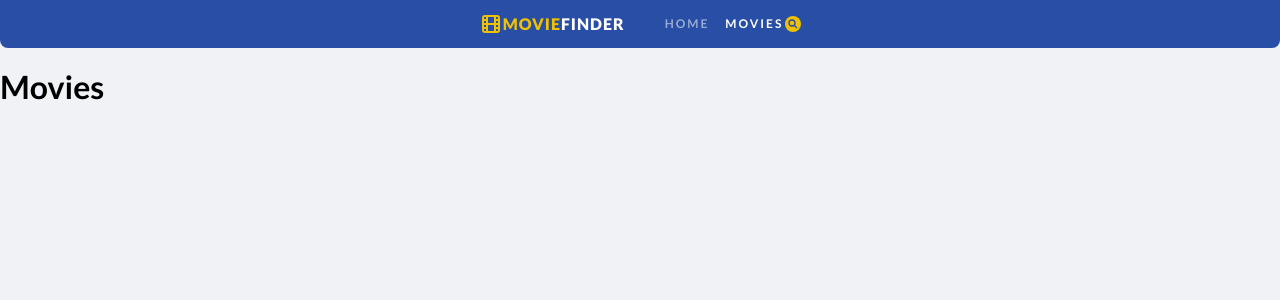
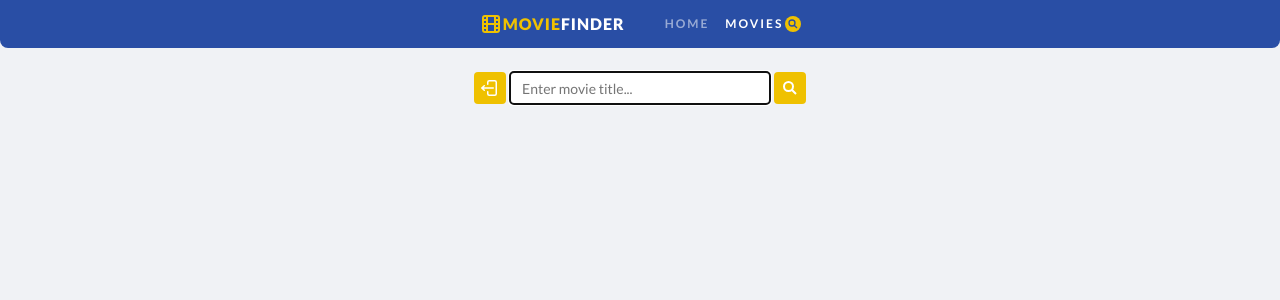
Before and after one commit to PavloLysiuk/goit-react-hw-05-movies, a React (Create React App) app: page /movies in a window 1280 px wide. Shown: the top 300 px of the page. Built offline with nearby package versions, Linux system fonts and the light colour scheme.

Commit message:
add details page

```diff
--- a/package.json
+++ b/package.json
@@ -12,6 +12,7 @@
     "react": "^18.1.0",
     "react-dom": "^18.1.0",
     "react-icons": "^4.11.0",
+    "react-loader-spinner": "^5.4.5",
     "react-router-dom": "^6.16.0",
     "react-scripts": "5.0.1",
     "styled-components": "^6.0.8",
--- a/src/api/api.js
+++ b/src/api/api.js
@@ -22,6 +22,7 @@ export const fetchMovie = async movieName => {
   return resp.data;
 };
 
+
 export const fetchDetails = async id => {
   const url = `/movie/${id}?language=en-US`;
   const resp = await axios.get(url, { headers });
--- a/src/components/app/App.jsx
+++ b/src/components/app/App.jsx
@@ -1,6 +1,7 @@
-import { lazy } from 'react';
+import { lazy, Suspense } from 'react';
 import { Routes, Route } from 'react-router-dom';
 import { Layout } from 'components/Layout/Layout';
+import { Blocks } from 'react-loader-spinner';
 
 const Home = lazy(() => import('pages/Home/Home'));
 const Movies = lazy(() => import('pages/Movies/Movies'));
@@ -10,6 +11,22 @@ const Reviews = lazy(() => import('components/Reviews/Reviews'));
 
 export const App = () => {
   return (
+    <Suspense
+      fallback={
+        <Blocks
+          visible={true}
+          height="180"
+          width="180"
+          ariaLabel="blocks-loading"
+          wrapperStyle={{
+            margin: '0 auto',
+            display: 'flex',
+            height: '100vh',
+          }}
+          wrapperClass="blocks-wrapper"
+        />
+      }
+    >
       <Routes>
         <Route path="/" element={<Layout />}>
           <Route index element={<Home />} />
@@ -21,5 +38,6 @@ export const App = () => {
           <Route path="*" element={<Home />} />
         </Route>
       </Routes>
+    </Suspense>
   );
 };
--- a/src/pages/Home/Home.jsx
+++ b/src/pages/Home/Home.jsx
@@ -4,13 +4,13 @@ import { fetchTrending } from 'api/api';
 import { MovieListWrapper, Title } from './Home.styled';
 
 const Home = () => {
-  const [trending, setTrending] = useState([]);
+  const [moviesList, setMoviesList] = useState([]);
 
   useEffect(() => {
     const getTrending = async () => {
       try {
         const { results } = await fetchTrending();
-        setTrending(results);
+        setMoviesList(results);
       } catch (error) {
         console.log('error', error);
       }
@@ -21,10 +21,12 @@ const Home = () => {
 
   return (
     <main>
-      <Title>Trending today</Title>
-      <MovieListWrapper>
-        <MoviesList moviesList={trending} />
-      </MovieListWrapper>
+      <section>
+        <Title>Trending today</Title>
+        <MovieListWrapper>
+          <MoviesList moviesList={moviesList} />
+        </MovieListWrapper>
+      </section>
     </main>
   );
 };
--- a/src/pages/MovieDetails/MovieDetails.jsx
+++ b/src/pages/MovieDetails/MovieDetails.jsx
@@ -1,5 +1,71 @@
-const MovieDetails = () => {
-  return <h1>MovieDetails</h1>;
-};
+import React, { useEffect, useState } from 'react';
+import { useParams, useNavigate, Outlet } from 'react-router-dom';
+import { fetchDetails } from 'api/api';
+import { HiMiniArrowRightOnRectangle } from 'react-icons/hi2';
+import {
+  BackButton,
+  SectionWrapper,
+  ContentWrapper,
+  InfoWrapper,
+  CastAndOverviewWrapper,
+  Image,
+  Title,
+  Link,
+} from 'pages/MovieDetails/MovieDetails.styled';
+
+function MovieDetails() {
+  const [movie, setMovie] = useState({});
+  const { movieId } = useParams();
+  const navigate = useNavigate();
+
+  useEffect(() => {
+    async function fetchMovie() {
+      const movieDetails = await fetchDetails(movieId);
+      setMovie(movieDetails);
+    }
+
+    fetchMovie();
+  }, [movieId]);
+
+  const goBack = () => navigate(-1);
+
+  return (
+    <SectionWrapper>
+      <ContentWrapper>
+        <Image
+          src={`https://image.tmdb.org/t/p/original${movie.poster_path}`}
+          alt=""
+          width="300"
+        />
+        <InfoWrapper>
+          <BackButton type="button" onClick={goBack}>
+            <HiMiniArrowRightOnRectangle />
+          </BackButton>
+          <Title>{movie.title}</Title>
+          {movie.original_title !== movie.title && (
+            <Title>{movie.original_title ?? movie.name}</Title>
+          )}
+          <p>{movie.overview}</p>
+          {movie.release_date && <p>Release date: {movie.release_date}</p>}
+          {movie.popularity && <p>Popularity: {movie.popularity}</p>}
+          {movie.vote_average && (
+            <p>
+              <span>IMDB</span> {movie.vote_average.toFixed(1)} (
+              {movie.vote_count})
+            </p>
+          )}
+          <a href={movie.homepage} target="_blank" rel="noreferrer">
+            Homepage
+          </a>
+        </InfoWrapper>
+      </ContentWrapper>
+      <CastAndOverviewWrapper>
+        <Link to="cast">Cast</Link>
+        <Link to="reviews">Reviews</Link>
+      </CastAndOverviewWrapper>
+      <Outlet />
+    </SectionWrapper>
+  );
+}
 
 export default MovieDetails;
--- a/src/pages/MovieDetails/MovieDetails.styled.js
+++ b/src/pages/MovieDetails/MovieDetails.styled.js
@@ -0,0 +1,87 @@
+import { styled } from 'styled-components';
+import { NavLink } from 'react-router-dom';
+
+export const SectionWrapper = styled.section`
+  margin: 40px auto;
+  padding: 0 24px;
+  max-width: 1400px;
+`;
+
+export const ContentWrapper = styled.div`
+  display: flex;
+  gap: 24px;
+`;
+
+export const InfoWrapper = styled.div`
+  display: flex;
+  flex-direction: column;
+  gap: 24px;
+  p {
+    color: #294ea5;
+  }
+  span {
+    background-color: #efc100;
+    color: #ffffff;
+    padding: 4px 8px;
+    border-radius: 4px;
+  }
+`;
+
+export const CastAndOverviewWrapper = styled.div`
+  margin-top: 24px;
+  display: flex;
+  gap: 24px;
+`;
+
+export const Image = styled.img`
+  width: 380px;
+  border-radius: 16px;
+`;
+
+export const Title = styled.h2`
+  margin: 0;
+  line-height: 1;
+  color: #294ea5;
+`;
+
+export const BackButton = styled.button`
+  margin-right: 4px;
+  padding: 0;
+  display: flex;
+  align-items: center;
+  justify-content: center;
+  width: 32px;
+  height: 32px;
+  border: none;
+  border-radius: 4px;
+  background-color: #efc100;
+  cursor: pointer;
+  transition: background-color 200ms cubic-bezier(0.4, 0, 0.2, 1);
+
+  &:hover {
+    background-color: #ff9f00;
+  }
+
+  svg {
+    width: 20px;
+    height: 20px;
+    rotate: 180deg;
+
+    path {
+      fill: #ffffff;
+    }
+  }
+`;
+
+export const Link = styled(NavLink)`
+  text-decoration: none;
+  text-transform: uppercase;
+  color: #294ea5;
+  transition: color 200ms cubic-bezier(0.4, 0, 0.2, 1),
+    background-color 200ms cubic-bezier(0.4, 0, 0.2, 1);
+  &.active,
+  &:hover,
+  &:focus {
+    color: #ff9f00;
+  }
+`;
--- a/src/pages/Movies/Movie.styled.js
+++ b/src/pages/Movies/Movie.styled.js
@@ -0,0 +1,81 @@
+import { styled } from 'styled-components';
+
+export const MovieListWrapper = styled.div`
+  margin: 0 auto 40px;
+  padding: 24px 0;
+  display: flex;
+  flex-wrap: wrap;
+  justify-content: center;
+  align-items: center;
+  max-width: 1400px;
+`;
+
+export const Form = styled.form`
+  display: flex;
+  gap: 4px;
+`;
+
+export const Input = styled.input`
+  padding: 8px 12px;
+  width: 260px;
+  height: 32px;
+  border: none;
+  border-radius: 4px;
+  font-size: 14px;
+`;
+
+export const BackButton = styled.button`
+  margin-right: 4px;
+  padding: 0;
+  display: flex;
+  align-items: center;
+  justify-content: center;
+  width: 32px;
+  height: 32px;
+  border: none;
+  border-radius: 4px;
+  background-color: #efc100;
+  cursor: pointer;
+  transition: background-color 200ms cubic-bezier(0.4, 0, 0.2, 1);
+
+  &:hover {
+    background-color: #ff9f00;
+  }
+
+  svg {
+    width: 20px;
+    height: 20px;
+    rotate: 180deg;
+
+    path {
+      fill: #ffffff;
+    }
+  }
+`;
+
+export const SearchButton = styled.button`
+  padding: 0;
+  display: flex;
+  align-items: center;
+  justify-content: center;
+  width: 32px;
+  height: 32px;
+  border: none;
+  border-radius: 4px;
+  background-color: #efc100;
+  cursor: pointer;
+  transition: background-color 200ms cubic-bezier(0.4, 0, 0.2, 1);
+
+  &:hover {
+    background-color: #ff9f00;
+  }
+
+  svg {
+    width: 24px;
+    height: 24px;
+
+    path {
+      stroke: #ffffff;
+    }
+  }
+`;
--- a/src/pages/Movies/Movies.jsx
+++ b/src/pages/Movies/Movies.jsx
@@ -1,8 +1,74 @@
+import { useState, useEffect } from 'react';
+import { useSearchParams, useNavigate } from 'react-router-dom';
+
+import { MoviesList } from 'components/MoviesList/MoviesList';
+import { fetchMovie } from 'api/api';
+import { GrFormSearch } from 'react-icons/gr';
+import { HiMiniArrowRightOnRectangle } from 'react-icons/hi2';
+import {
+  MovieListWrapper,
+  Form,
+  Input,
+  BackButton,
+  SearchButton,
+} from 'pages/Movies/Movie.styled';
+
 const Movies = () => {
+  const [search, setSearch] = useState('');
+  const [movies, setMovies] = useState([]);
+
+  const [searchParams, setSearchParams] = useSearchParams();
+  const movieName = searchParams.get('name') ?? '';
+
+  const navigate = useNavigate();
+
+  useEffect(() => {
+    async function getMovie() {
+      try {
+        const { result } = await fetchMovie(movieName);
+        setMovies(result);
+      } catch (error) {
+        console.log('error', error);
+      }
+    }
+
+    if (movieName !== '') {
+      getMovie();
+    }
+  }, [movieName]);
+
+  const handleSubmit = evt => {
+    evt.preventDefault();
+    setSearchParams({ query: search });
+    setSearch('');
+  };
+
+  const handleSearch = evt => {
+    setSearch(evt.currentTarget.value);
+  };
+
+  const goBack = () => navigate(-1);
+
   return (
-    <div>
-      <h1>Movies</h1>
-    </div>
+    <MovieListWrapper>
+      <BackButton type="button" onClick={goBack}>
+        <HiMiniArrowRightOnRectangle />
+      </BackButton>
+      <Form onSubmit={handleSubmit}>
+        <Input
+          type="text"
+          autoComplete="off"
+          autoFocus
+          placeholder="Enter movie title..."
+          onChange={handleSearch}
+          value={search}
+        />
+        <SearchButton type="submit">
+          <GrFormSearch />
+        </SearchButton>
+      </Form>
+      <MoviesList moviesList={movies} />
+    </MovieListWrapper>
   );
 };
 
```
Also changed, not shown: 1 other file (tests, documents, lock files or other folders). Lines whose indentation alone changed are shown as unchanged.
